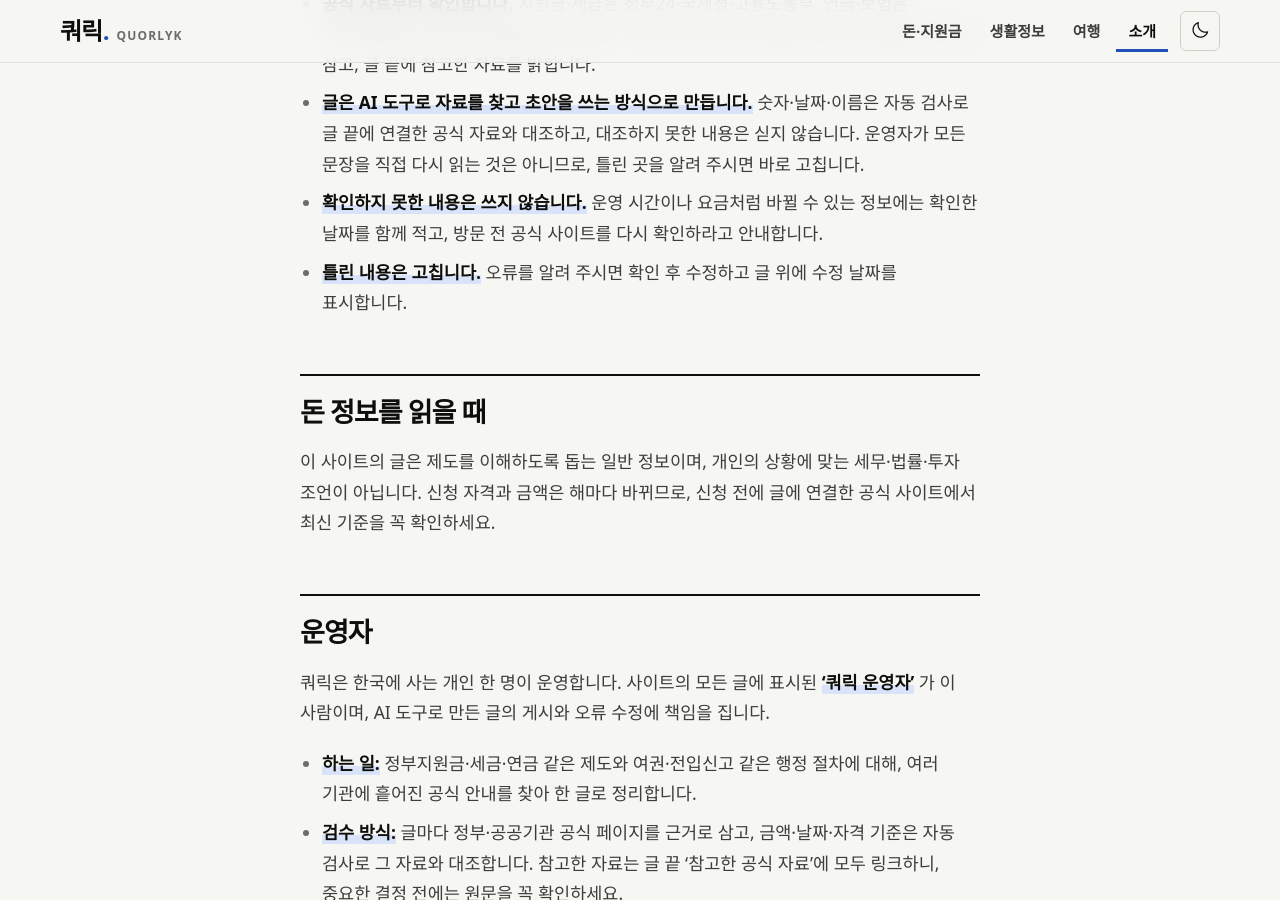
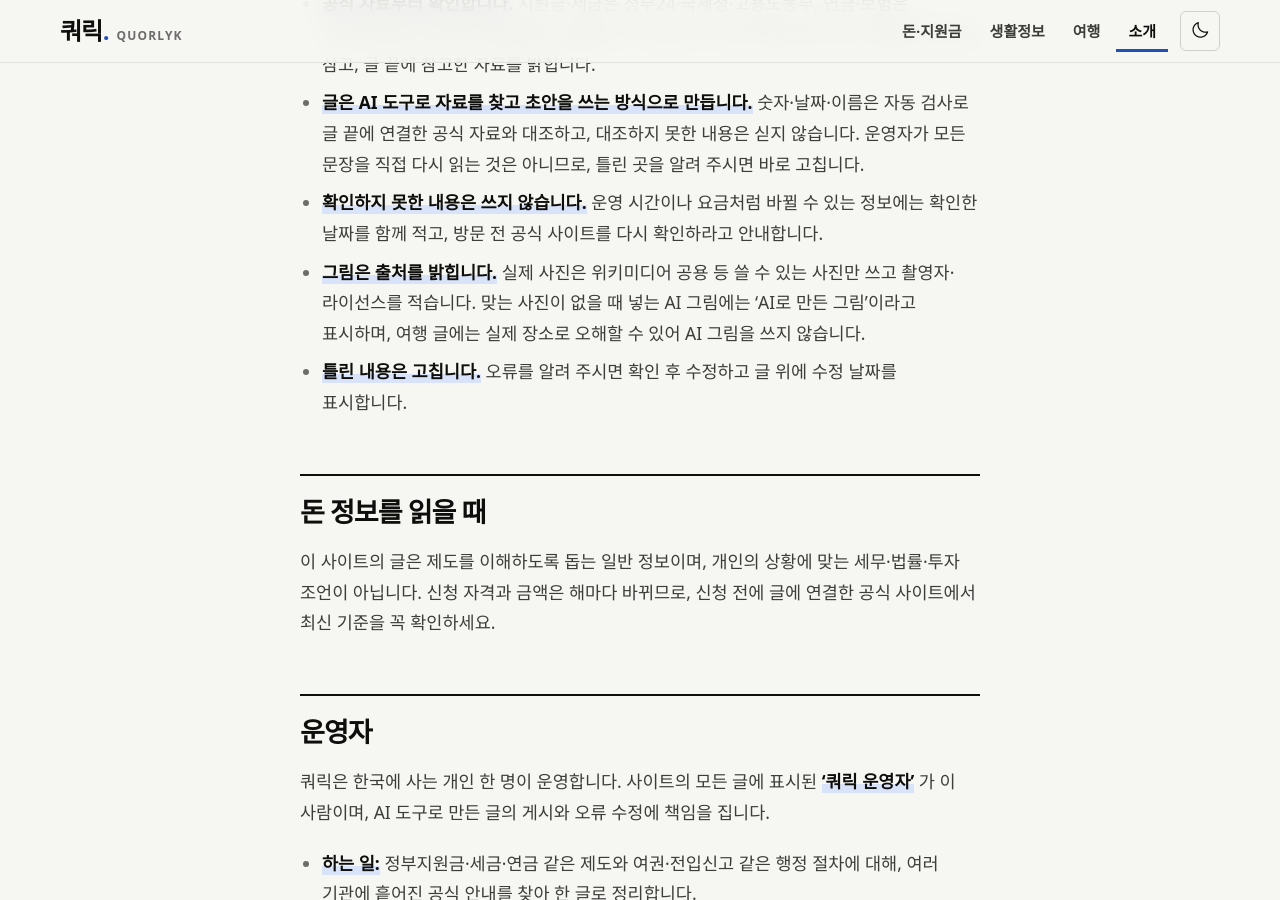
Before and after one commit to ekgoddlek0-dotcom/quorlyk-site, a Jekyll site: the page built from about.md, in a window 1280 px wide and 900 px high, scrolled down 482 px. Built offline with Jekyll 4.4.1, drawn with Linux system fonts in a browser that asks for light colours; some web fonts are replaced.

Commit message:
소개: 그림 출처·AI 그림 표기 원칙 추가
Co-Authored-By: Claude Fable 5.2 <noreply@anthropic.com>
Claude-Session: https://claude.ai/code/session_01KqtQGqgLC2GwunJjNfmrai

```diff
--- a/about.md
+++ b/about.md
@@ -10,6 +10,7 @@ permalink: /about/
 - **공식 자료부터 확인합니다.** 지원금·세금은 정부24·국세청·고용노동부, 연금·보험은 국민연금공단·국민건강보험공단, 여행은 각 기관 공식 사이트처럼 공공기관 자료를 기준으로 삼고, 글 끝에 참고한 자료를 밝힙니다.
 - **글은 AI 도구로 자료를 찾고 초안을 쓰는 방식으로 만듭니다.** 숫자·날짜·이름은 자동 검사로 글 끝에 연결한 공식 자료와 대조하고, 대조하지 못한 내용은 싣지 않습니다. 운영자가 모든 문장을 직접 다시 읽는 것은 아니므로, 틀린 곳을 알려 주시면 바로 고칩니다.
 - **확인하지 못한 내용은 쓰지 않습니다.** 운영 시간이나 요금처럼 바뀔 수 있는 정보에는 확인한 날짜를 함께 적고, 방문 전 공식 사이트를 다시 확인하라고 안내합니다.
+- **그림은 출처를 밝힙니다.** 실제 사진은 위키미디어 공용 등 쓸 수 있는 사진만 쓰고 촬영자·라이선스를 적습니다. 맞는 사진이 없을 때 넣는 AI 그림에는 'AI로 만든 그림'이라고 표시하며, 여행 글에는 실제 장소로 오해할 수 있어 AI 그림을 쓰지 않습니다.
 - **틀린 내용은 고칩니다.** 오류를 알려 주시면 확인 후 수정하고 글 위에 수정 날짜를 표시합니다.
 
 ## 돈 정보를 읽을 때
```
